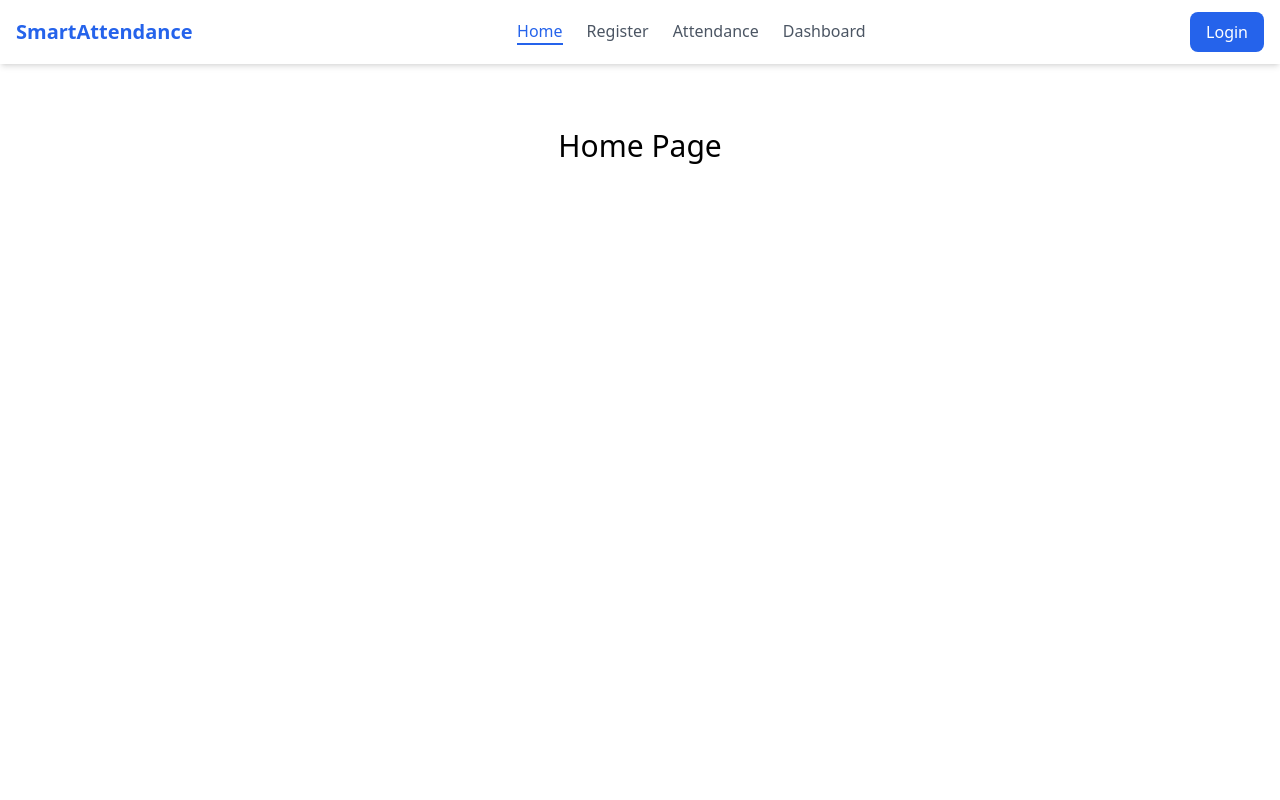
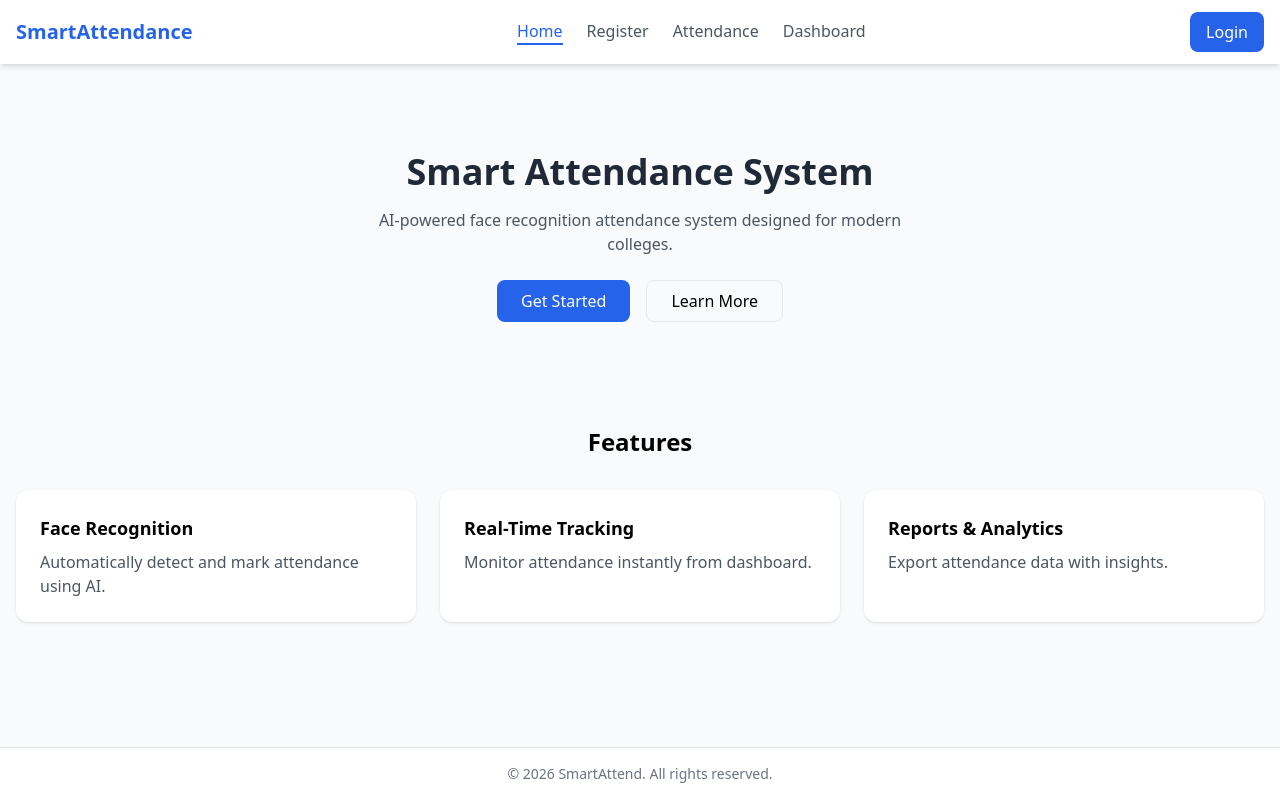
Before and after one commit to yashsb-07/Smart-Attendance-System, a React app in the folder frontend/: page / in a window 1280 px wide. Built offline with nearby package versions, Linux system fonts and the light colour scheme; the HTML template or start-up script is replaced by a standard one.

Commit message:
feat: implemented main layout with hero section and feature grid

```diff
--- a/frontend/src/App.jsx
+++ b/frontend/src/App.jsx
@@ -1,5 +1,5 @@
 import { Routes, Route } from "react-router-dom";
-import Navbar from "./components/Navbar";
+import MainLayout from "./layouts/MainLayout";
 
 import Home from "./pages/Home";
 import Login from "./pages/Login";
@@ -9,9 +9,7 @@ import Dashboard from "./pages/Dashboard";
 
 function App() {
   return (
-    <>
-      <Navbar />
-
+    <MainLayout>
       <Routes>
         <Route path="/" element={<Home />} />
         <Route path="/login" element={<Login />} />
@@ -19,7 +17,7 @@ function App() {
         <Route path="/attendance" element={<Attendance />} />
         <Route path="/dashboard" element={<Dashboard />} />
       </Routes>
-    </>
+    </MainLayout>
   );
 }
 
--- /dev/null
+++ b/frontend/src/layouts/MainLayout.jsx
@@ -0,0 +1,26 @@
+import Navbar from "../components/Navbar";
+
+function MainLayout({ children }) {
+  return (
+    <div className="min-h-screen flex flex-col bg-gray-50">
+
+      {/* Navbar */}
+      <Navbar />
+
+      {/* Main Content */}
+      <main className="flex-1 max-w-7xl w-full mx-auto px-4 py-6">
+        {children}
+      </main>
+
+      {/* Footer */}
+      <footer className="bg-white border-t mt-10">
+        <div className="max-w-7xl mx-auto px-4 py-4 text-center text-gray-500 text-sm">
+          © 2026 SmartAttend. All rights reserved.
+        </div>
+      </footer>
+
+    </div>
+  );
+}
+
+export default MainLayout;
--- a/frontend/src/pages/Home.jsx
+++ b/frontend/src/pages/Home.jsx
@@ -1,7 +1,58 @@
 function Home() {
   return (
-    <div className="p-6">
-      <h1 className="text-3xl text-center mt-10">Home Page</h1>
+    <div>
+
+        {/* HERO SECTION */}
+        <section className="text-center py-16">
+            <h1 className="text-4xl font-bold text-gray-800">
+            Smart Attendance System
+            </h1>
+            <p className="text-gray-600 mt-4 max-w-xl mx-auto">
+            AI-powered face recognition attendance system designed for modern colleges.
+            </p>
+
+            <div className="mt-6 flex justify-center gap-4">
+            <button className="bg-blue-600 text-white px-6 py-2 rounded-lg hover:bg-blue-700 transition">
+                Get Started
+            </button>
+            <button className="border px-6 py-2 rounded-lg hover:bg-gray-100 transition">
+                Learn More
+            </button>
+            </div>
+        </section>
+
+        {/* FEATURES */}
+        <section className="py-10">
+            <h2 className="text-2xl font-semibold text-center mb-8">
+                Features
+            </h2>
+
+            <div className="grid md:grid-cols-3 gap-6">
+
+                <div className="bg-white p-6 rounded-xl shadow hover:shadow-lg transition">
+                <h3 className="font-semibold text-lg">Face Recognition</h3>
+                <p className="text-gray-600 mt-2">
+                    Automatically detect and mark attendance using AI.
+                </p>
+                </div>
+
+                <div className="bg-white p-6 rounded-xl shadow hover:shadow-lg transition">
+                <h3 className="font-semibold text-lg">Real-Time Tracking</h3>
+                <p className="text-gray-600 mt-2">
+                    Monitor attendance instantly from dashboard.
+                </p>
+                </div>
+
+                <div className="bg-white p-6 rounded-xl shadow hover:shadow-lg transition">
+                <h3 className="font-semibold text-lg">Reports & Analytics</h3>
+                <p className="text-gray-600 mt-2">
+                    Export attendance data with insights.
+                </p>
+                </div>
+
+            </div>
+        </section>
+
     </div>
   );
 }
```
